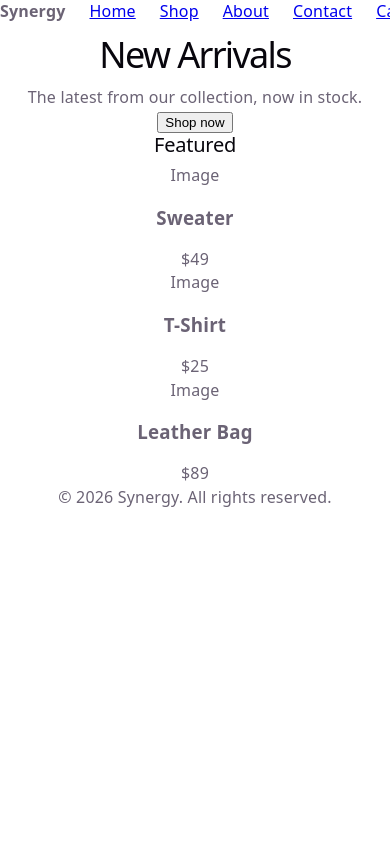
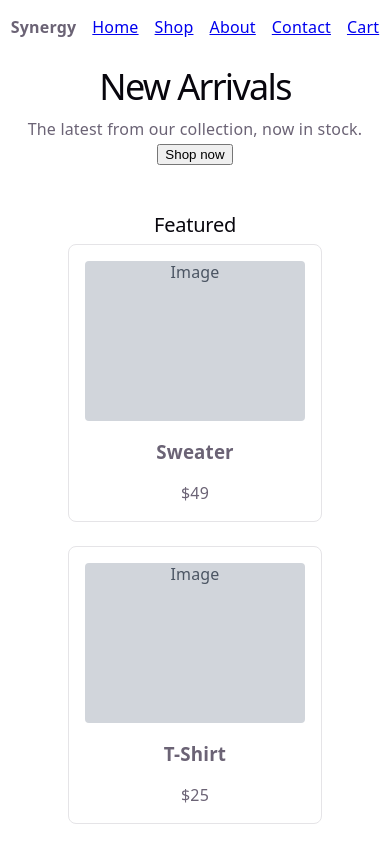
Before and after one commit to Nati-Volpiani/frontend-app-lab, a React (Vite) app in the folder junior-store/: page / in a window 390 px wide. Shown: the top 844 px of the page. Built offline with nearby package versions, Linux system fonts and the light colour scheme.

Commit message:
Style product cards and make layout responsive

```diff
--- /dev/null
+++ b/junior-store/src/components/FeaturedProducts.css
@@ -0,0 +1,10 @@
+.product-grid {
+    display: flex;
+    flex-wrap: wrap;
+    justify-content: center;
+    gap: 24px;
+}
+
+.featured-products {
+    margin: 48px 0;
+}
--- a/junior-store/src/components/FeaturedProducts.jsx
+++ b/junior-store/src/components/FeaturedProducts.jsx
@@ -1,4 +1,5 @@
 import ProductCard from './ProductCard.jsx';
+import './FeaturedProducts.css';
 
 const products = [
     { id: 1, name: 'Sweater', price: 49 },
@@ -8,7 +9,7 @@ const products = [
 
 function FeaturedProducts() {
     return (
-        <section>
+        <section className="featured-products">
             <h2>Featured</h2>
             <div className="product-grid">
                 {products.map((product) => (
--- a/junior-store/src/components/Navbar.css
+++ b/junior-store/src/components/Navbar.css
@@ -1,4 +1,7 @@
 .navbar {
     display: flex;
-    gap: 24px;
+    flex-wrap: wrap;
+    justify-content: center;
+    gap: 16px;
+    padding: 16px 8px;
 }
--- /dev/null
+++ b/junior-store/src/components/ProductCard.css
@@ -0,0 +1,13 @@
+.product-card {
+    width: 220px;
+    padding: 16px;
+    border: 1px solid var(--border);
+    border-radius: 8px;
+}
+
+.image-placeholder {
+    height: 160px;
+    background-color: #d1d5db;
+    color: #4b5563;
+    border-radius: 4px;
+}
--- a/junior-store/src/components/ProductCard.jsx
+++ b/junior-store/src/components/ProductCard.jsx
@@ -1,3 +1,5 @@
+import './ProductCard.css';
+
 function ProductCard({ name, price }) {
     return (
         <article className="product-card">
```
Also changed, not shown: 1 other file (tests, documents, lock files or other folders).
